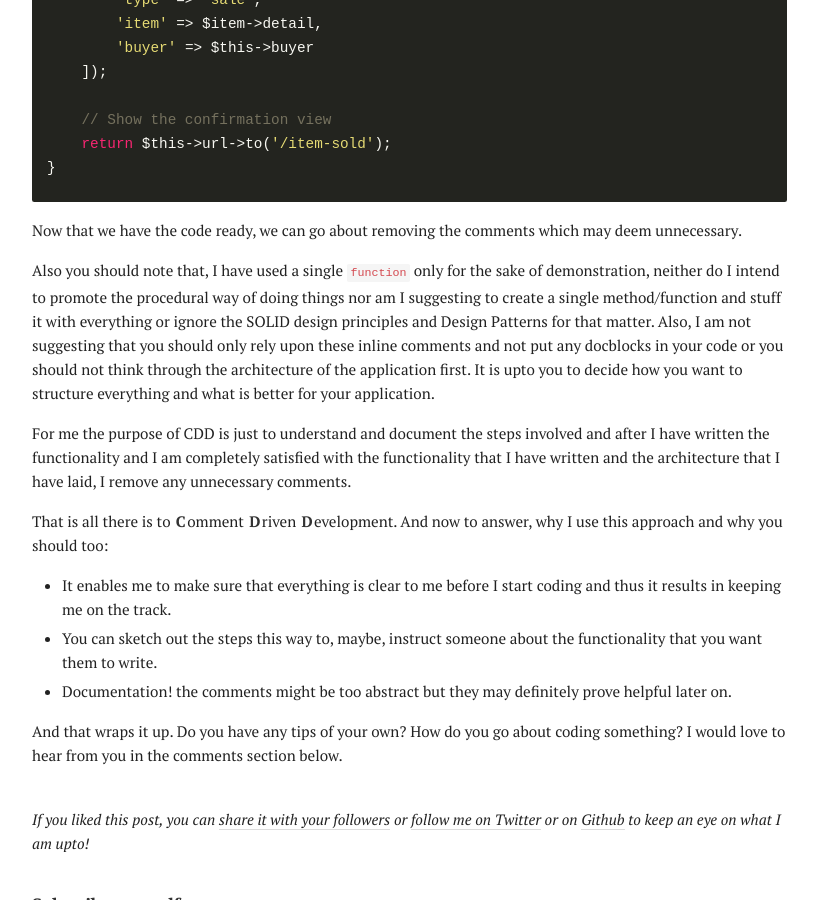
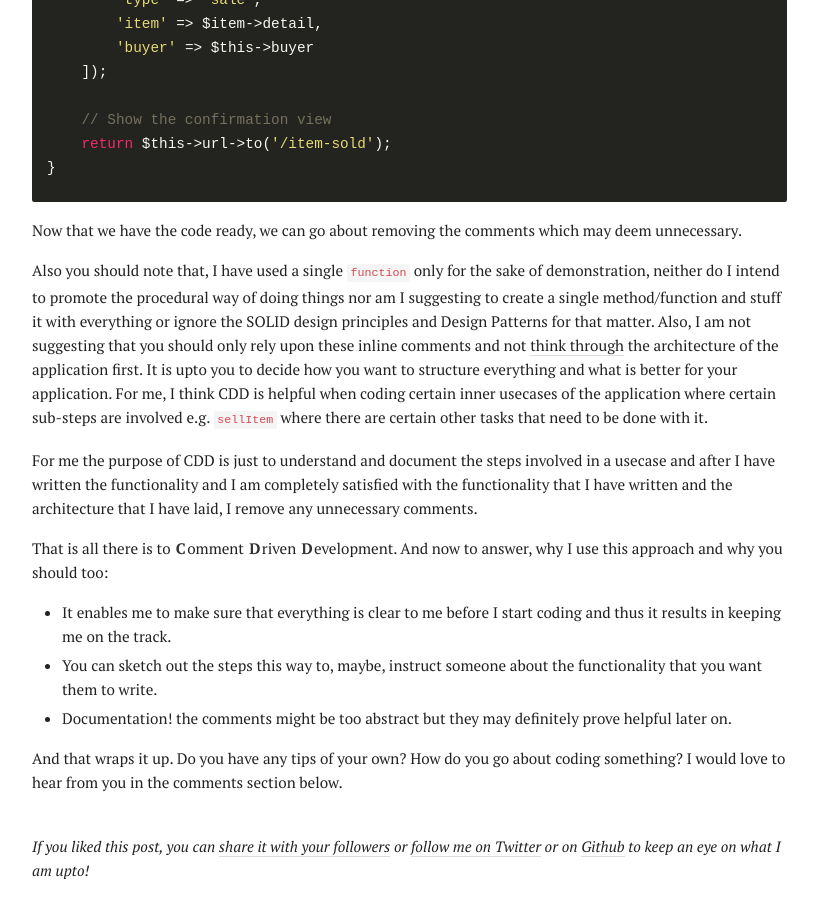
Before and after one commit to kamranahmedse/kamranahmedse.github.io, a Jekyll site: the page built from blog/_posts/2016-01-21-let-the-comments-drive-your-code.md, in a window 1280 px wide and 900 px high, scrolled down 1469 px. Shown: the whole window, without its empty margins (98-916 px from the left). Built offline with Jekyll 4.4.1, drawn with Linux system fonts in a browser that asks for light colours; comment, search, counter and statistics services are not loaded; some of the changed text lies outside the part shown.

Commit message:
Update 2016-01-21-let-the-comments-drive-your-code.md

```diff
--- a/blog/_posts/2016-01-21-let-the-comments-drive-your-code.md
+++ b/blog/_posts/2016-01-21-let-the-comments-drive-your-code.md
@@ -59,9 +59,9 @@ function sellItem( $item ) {
 
 Now that we have the code ready, we can go about removing the comments which may deem unnecessary.
 
-Also you should note that, I have used a single `function` only for the sake of demonstration, neither do I intend to promote the procedural way of doing things nor am I suggesting to create a single method/function and stuff it with everything or ignore the SOLID design principles and Design Patterns for that matter. Also, I am not suggesting that you should only rely upon these inline comments and not put any docblocks in your code or you should not think through the architecture of the application first. It is upto you to decide how you want to structure everything and what is better for your application.
+Also you should note that, I have used a single `function` only for the sake of demonstration, neither do I intend to promote the procedural way of doing things nor am I suggesting to create a single method/function and stuff it with everything or ignore the SOLID design principles and Design Patterns for that matter. Also, I am not suggesting that you should only rely upon these inline comments and not [think through](http://www.uml.org/) the architecture of the application first. It is upto you to decide how you want to structure everything and what is better for your application. For me, I think CDD is helpful when coding certain inner usecases of the application where certain sub-steps are involved e.g. `sellItem` where there are certain other tasks that need to be done with it.
 
-For me the purpose of CDD is just to understand and document the steps involved and after I have written the functionality and I am completely satisfied with the functionality that I have written and the architecture that I have laid, I remove any unnecessary comments.
+For me the purpose of CDD is just to understand and document the steps involved in a usecase and after I have written the functionality and I am completely satisfied with the functionality that I have written and the architecture that I have laid, I remove any unnecessary comments.
 
 That is all there is to **C**omment **D**riven **D**evelopment. And now to answer, why I use this approach and why you should too:
 
```
Also changed, not shown: other parts of blog/_posts/2016-01-21-let-the-comments-drive-your-code.md (+1 -1 lines).
